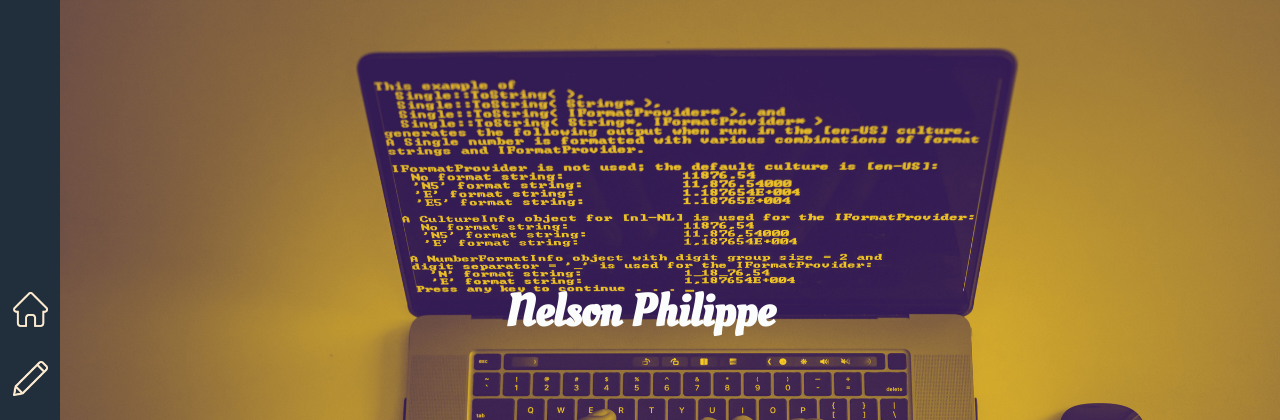
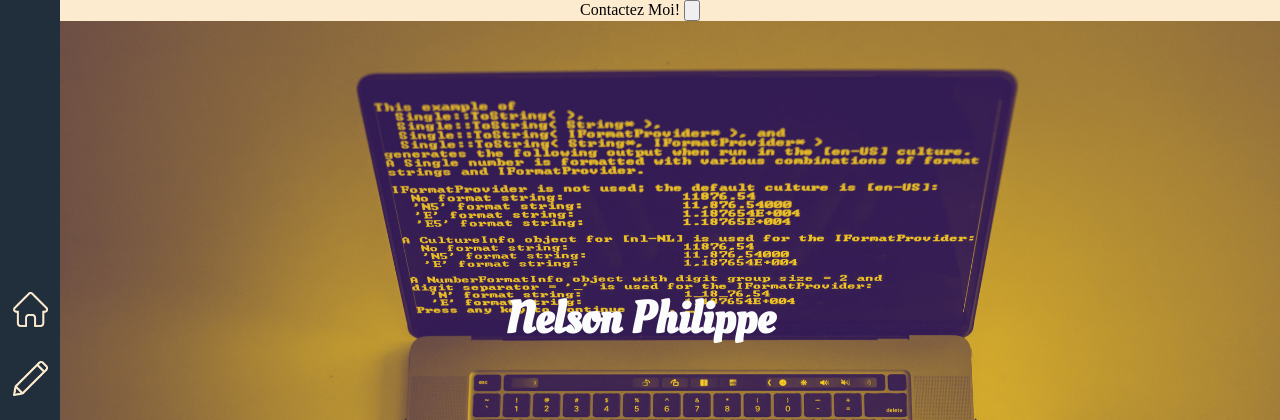
Before and after one commit to NelsonPhilippe/PortFolio, a PHP site: page / in a window 1280 px wide. Shown: the top 420 px of the page. Run offline with PHP 8.4, Linux system fonts and the light colour scheme; some web fonts are replaced.

Commit message:
contact btn

```diff
--- a/index.php
+++ b/index.php
@@ -32,6 +32,9 @@
             <scroll-page id="home">
 
                 <div class="home">
+
+                    <label for="contact">Contactez Moi!</label>
+                    <input type="button" id="contact" name="contact">
 
 
                     <img src="images/back_home.jpg" alt="">
```
